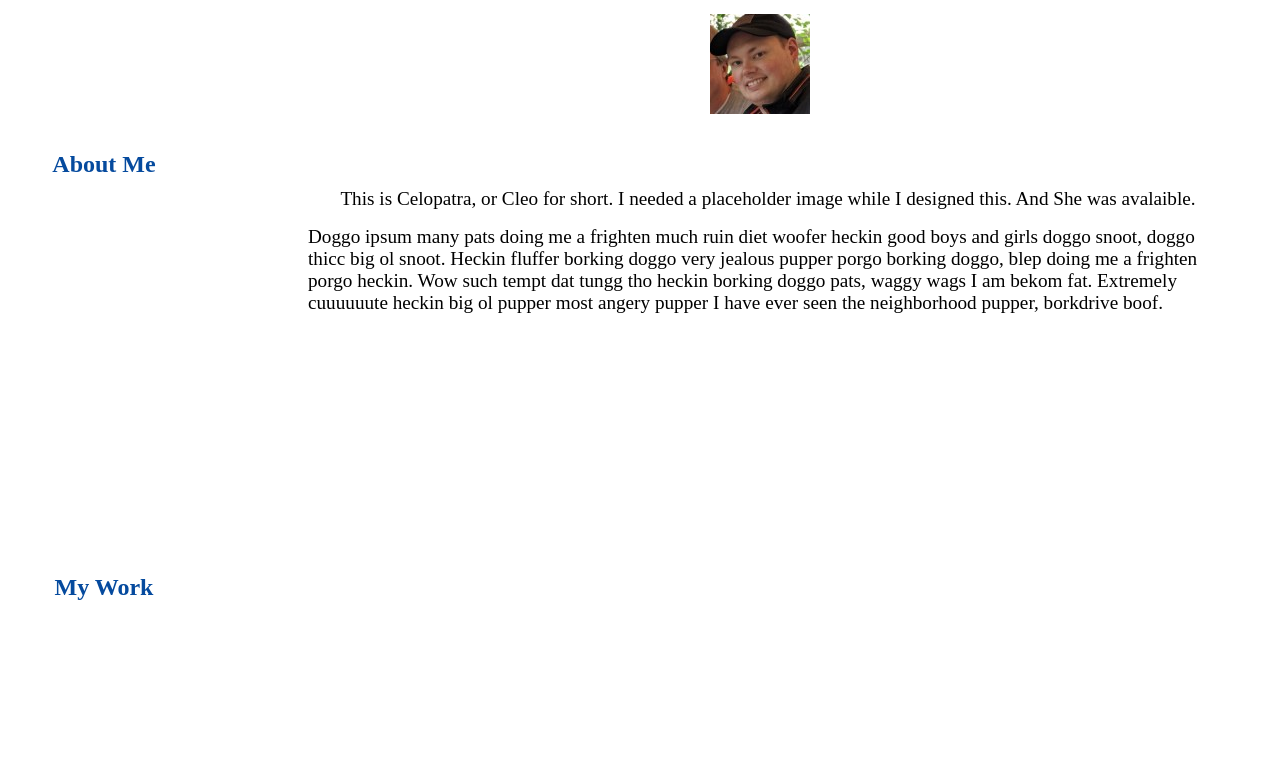
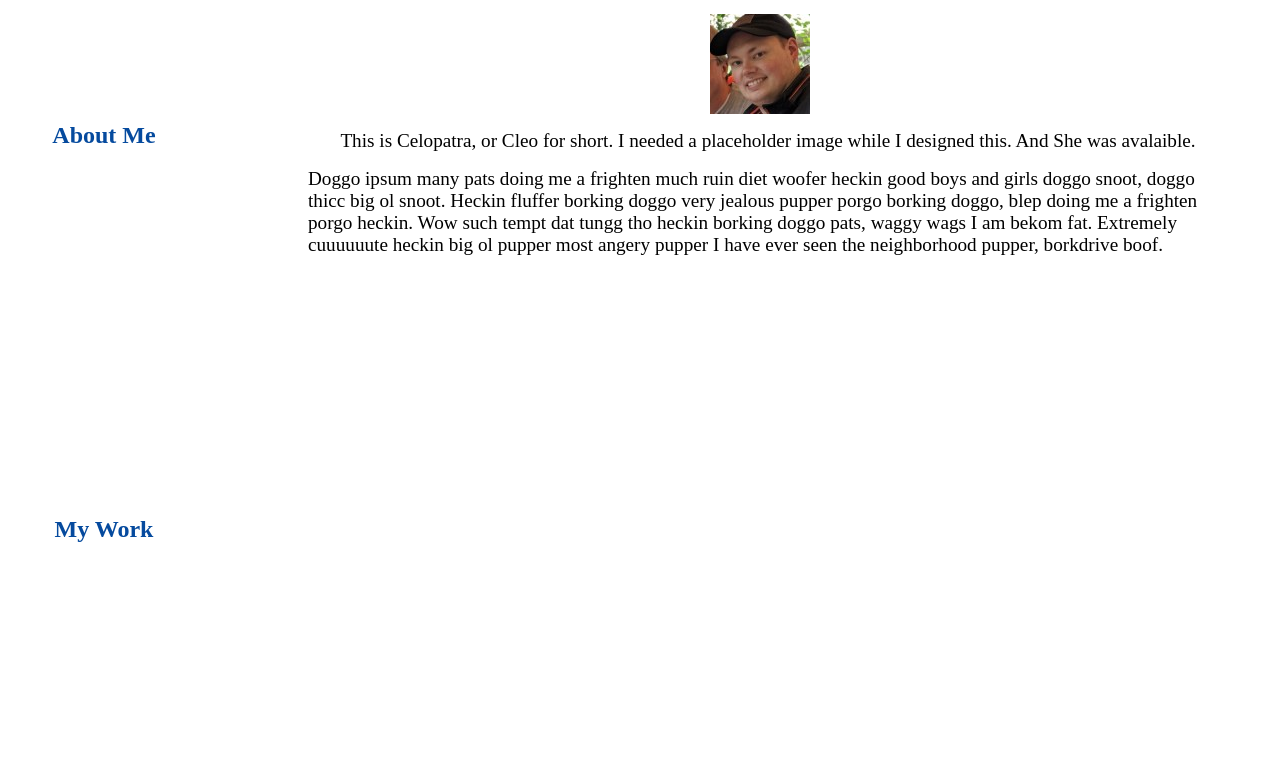
Before and after one commit to mhowe21/mhowe21.github.io, a plain HTML site: page index.html in a window 1280 px wide. Shown: the part 642-1415 px from the top of the page. Drawn offline with Linux system fonts and the light colour scheme.

Commit message:
update sub grid pixel count

```diff
--- a/assests/style.css
+++ b/assests/style.css
@@ -31,7 +31,7 @@ a{
 .grid-container {
     display: grid;
     grid-template-columns: 1fr 5fr;
-    grid-template-rows: repeat(3, minmax(300px, auto));
+    grid-template-rows: repeat(3, minmax(80px, auto));
     grid-gap: 2rem;
     grid-template-areas:
     "about-me about-me-content"
```
